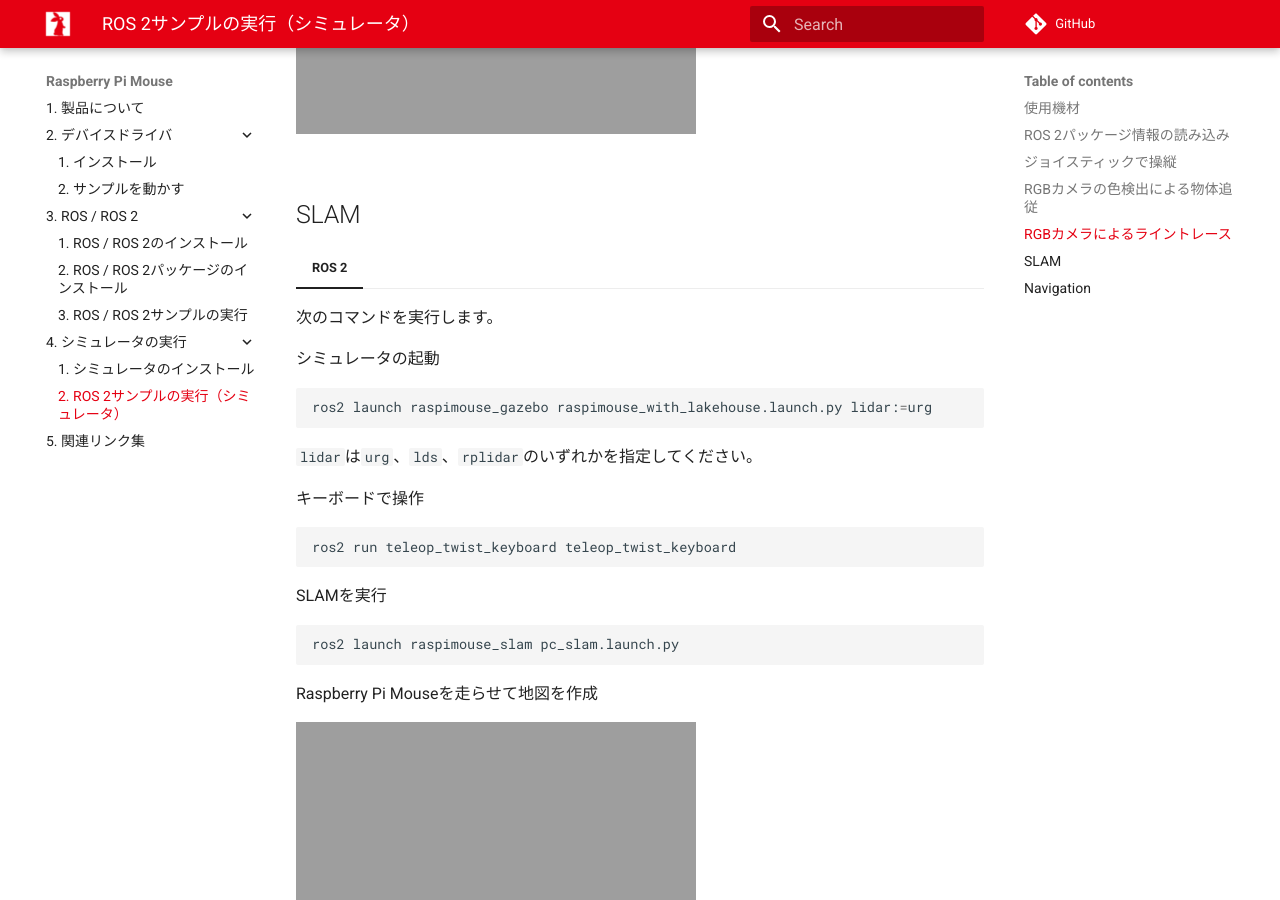
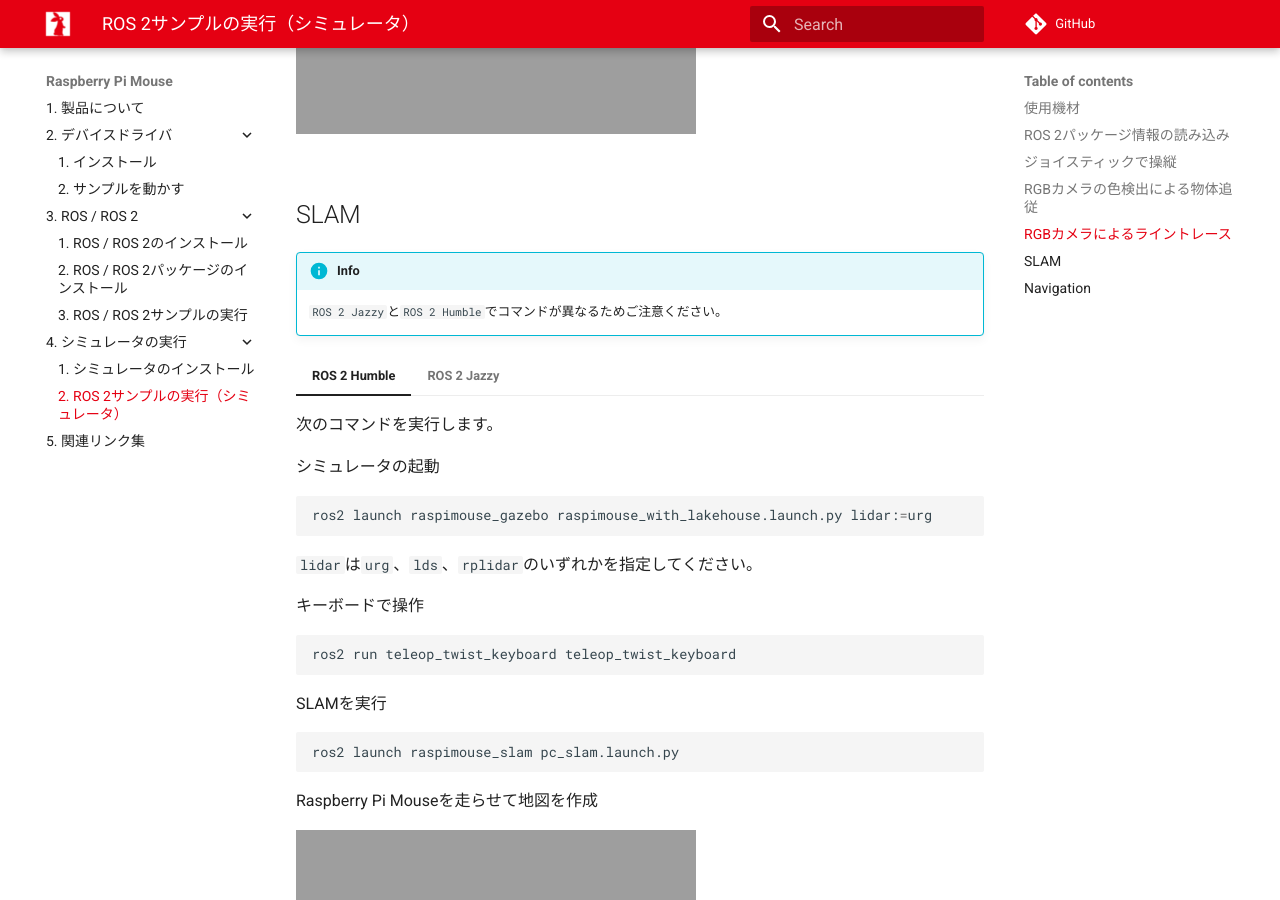
Before and after one commit to rt-net/tutorials, an MkDocs documentation site: the page built from docs/raspimouse/simulator/samples.md, in a window 1280 px wide and 900 px high, scrolled down 3098 px. Built offline with MkDocs 1.6.1 and Material for MkDocs 9.7.7, drawn with Linux system fonts in a browser that asks for light colours; comment, search, counter and statistics services are not loaded.

Commit message:
シミュレーション上のSLAMのキーボードコマンドを修正しました。

````diff
--- a/docs/raspimouse/simulator/samples.md
+++ b/docs/raspimouse/simulator/samples.md
@@ -112,7 +112,10 @@
 
 ## SLAM {: #slam}
 
-=== "ROS 2"
+!!! info
+    `ROS 2 Jazzy`と`ROS 2 Humble`でコマンドが異なるためご注意ください。
+
+=== "ROS 2 Humble"
     次のコマンドを実行します。
 
     シミュレータの起動
@@ -127,6 +130,43 @@
 
     ```sh
     ros2 run teleop_twist_keyboard teleop_twist_keyboard
+    ```
+
+    SLAMを実行
+
+    ```sh
+    ros2 launch raspimouse_slam pc_slam.launch.py
+    ```
+
+    Raspberry Pi Mouseを走らせて地図を作成
+
+    ![](https://rt-net.github.io/images/raspberry-pi-mouse/raspimouse_sim_slam.png)
+
+    作成した地図を保存
+
+    ```sh
+    ros2 run nav2_map_server map_saver_cli -f ~/MAP_NAME
+    ```
+
+    `MAP_NAME`は任意の名前を指定できます。
+
+    ![](https://rt-net.github.io/images/raspberry-pi-mouse/raspimouse_sim_slam_short.gif)
+
+=== "ROS 2 Jazzy"
+    次のコマンドを実行します。
+
+    シミュレータの起動
+
+    ```sh
+    ros2 launch raspimouse_gazebo raspimouse_with_lakehouse.launch.py lidar:=urg
+    ```
+
+    `lidar`は`urg`、`lds`、`rplidar`のいずれかを指定してください。
+
+    キーボードで操作
+
+    ```sh
+    ros2 run teleop_twist_keyboard teleop_twist_keyboard --ros-args -p stamped:=true
     ```
 
     SLAMを実行
````
